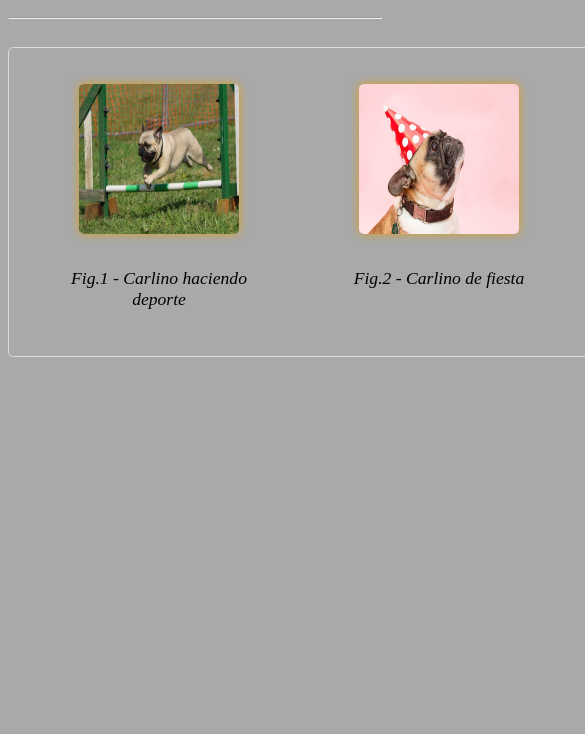
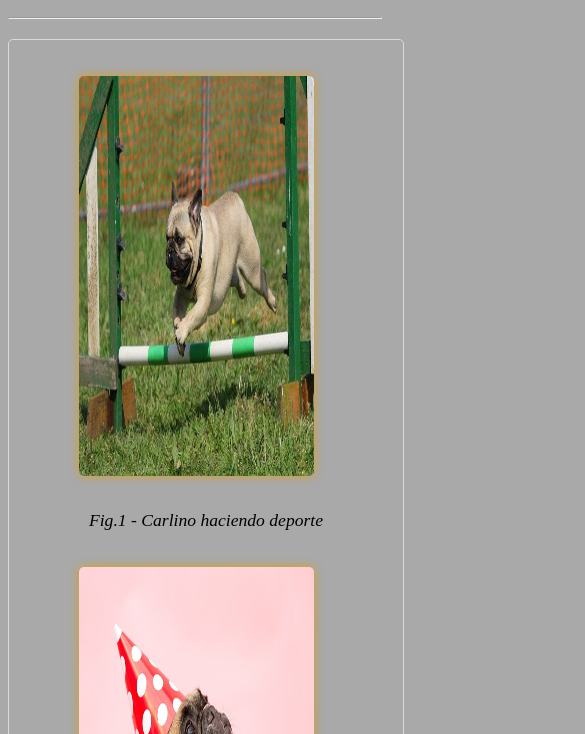
Before and after one commit to D3wulf/cmv-publico, a plain HTML site: page index.html in a window 390 px wide. Shown: the part 110-844 px from the top of the page, 585 px wide, since content can reach past the window. Drawn offline with Linux system fonts and the light colour scheme.

Commit message:
Update fotosPug.css

```diff
--- a/fotosPug.css
+++ b/fotosPug.css
@@ -38,7 +38,22 @@ figcaption,
 
 @media only screen and (max-width: 768px) {
     img {
-        width: 160px;
+        width: 80%;
         height: 150px;
     }
+    .contenedor {
+        width: 100%;
+        display: block;
+    }
 }
+
+@media only screen and (max-width: 1024px) {
+    img {
+        width: 80%;
+        height: 400px;
+    }
+    .contenedor {
+        width: 100%;
+        display: block;
+    }
+}
```
